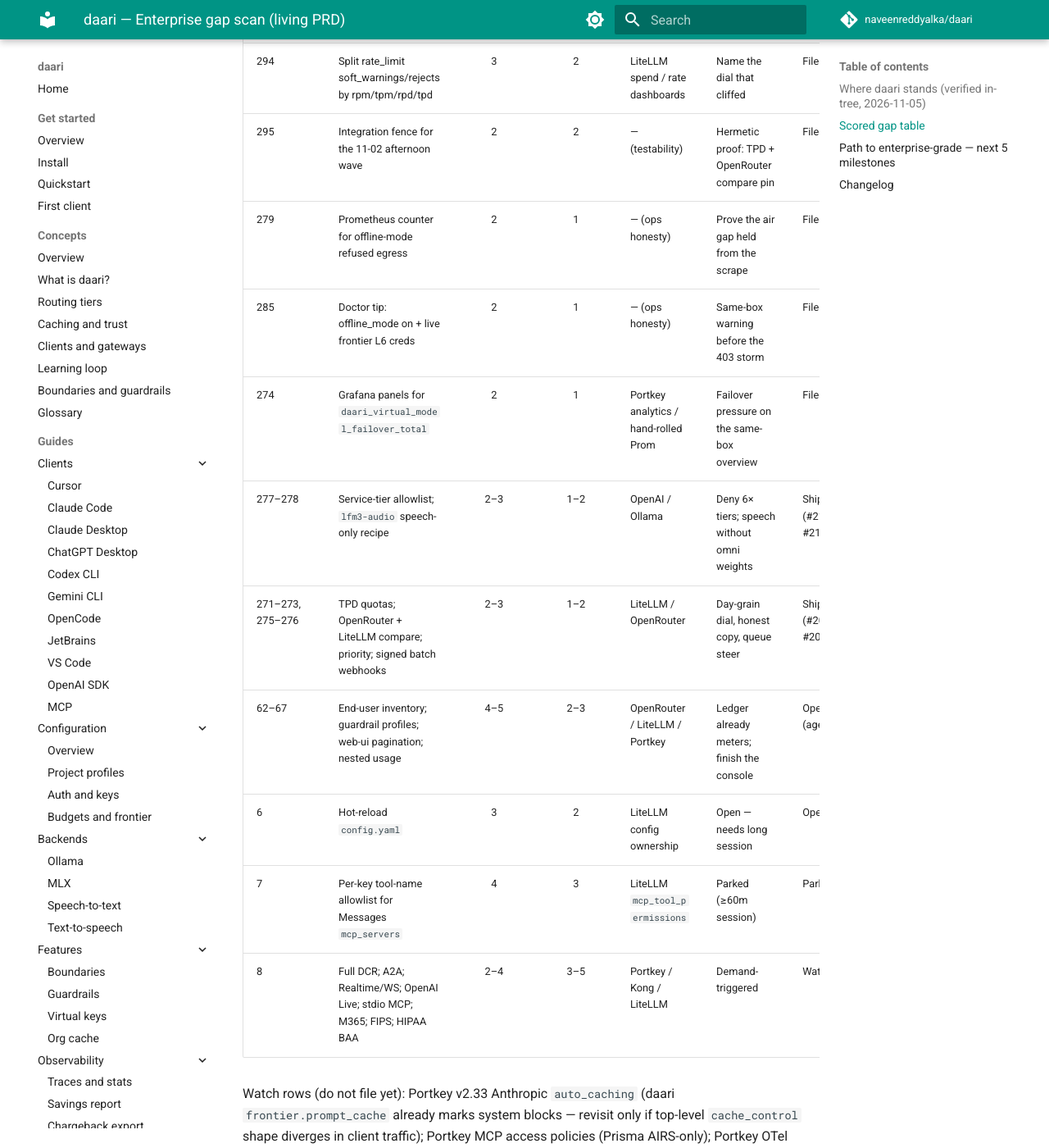
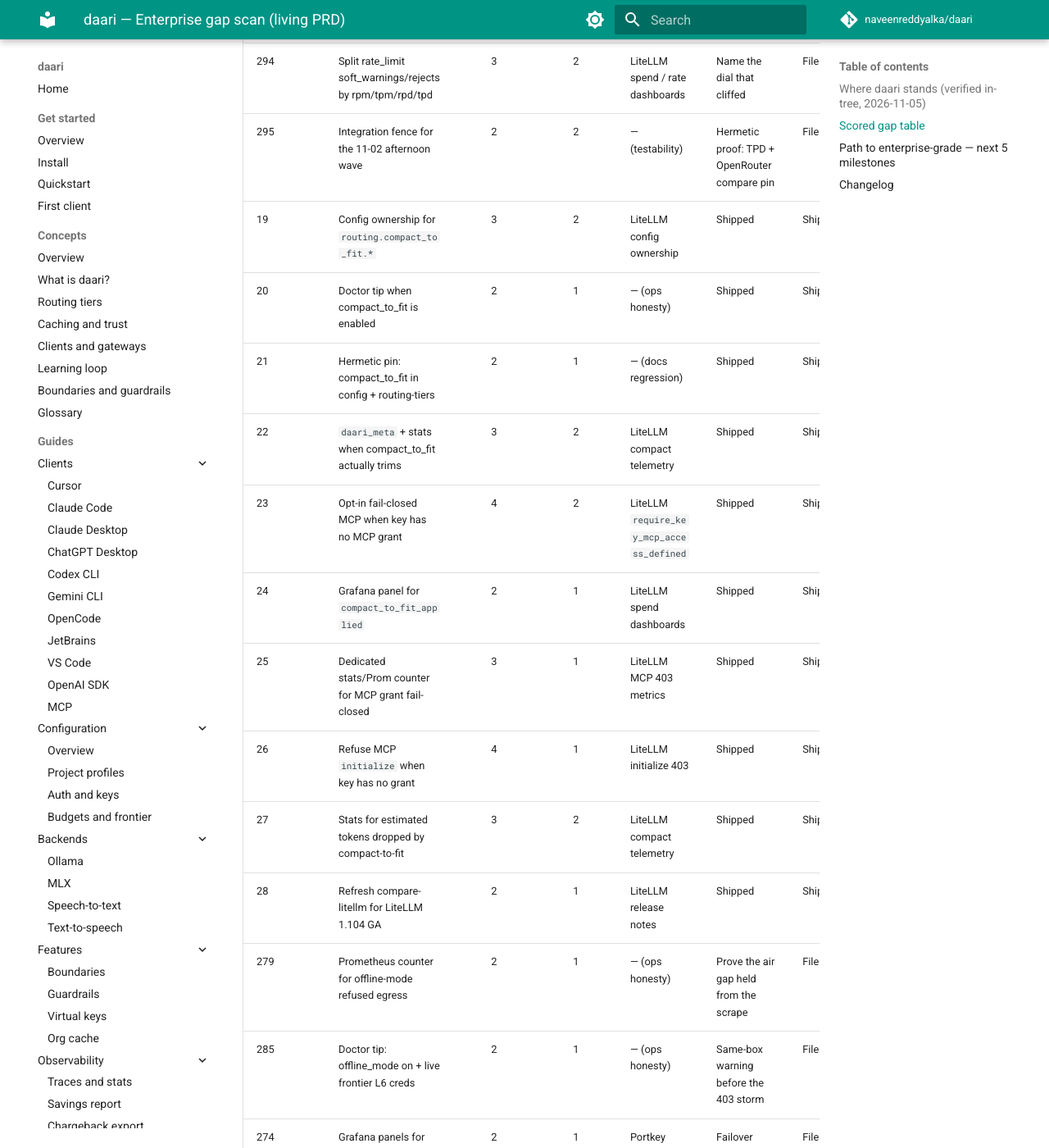
Before and after one commit to naveenreddyalka/daari, an MkDocs documentation site: the page built from docs/prd/ENTERPRISE.md, in a window 1280 px wide and 1400 px high, scrolled down 3921 px. Shown: the whole window at 82% size. Built offline with MkDocs 1.6.1 and Material for MkDocs 9.7.7, drawn with Linux system fonts in a browser that asks for light colours; comment, search, counter and statistics services are not loaded.

Commit message:
docs(prd): restore enterprise compact/mcp shipped pin rows
Co-authored-by: Naveen Reddy Alka <naveenreddyalka@users.noreply.github.com>

```diff
--- a/docs/prd/ENTERPRISE.md
+++ b/docs/prd/ENTERPRISE.md
@@ -67,6 +67,16 @@ tail; LiteLLM's requester-IP omit dial has no daari twin on enterprise audit.
 | 281–284 | LiteLLM LTS compare; offline PATCH; batch org webhook; request tags | 2–3 | 1–2 | LiteLLM / OpenRouter / Portkey | Honesty + air-gap + jobs + Signals on-box | Shipped (#2116–#2119) |
 | 294 | Split rate_limit soft_warnings/rejects by rpm/tpm/rpd/tpd | 3 | 2 | LiteLLM spend / rate dashboards | Name the dial that cliffed | Filed [#2096](https://github.com/naveenreddyalka/daari/issues/2096) |
 | 295 | Integration fence for the 11-02 afternoon wave | 2 | 2 | — (testability) | Hermetic proof: TPD + OpenRouter compare pin | Filed [#2097](https://github.com/naveenreddyalka/daari/issues/2097) |
+| 19 | Config ownership for `routing.compact_to_fit.*` | 3 | 2 | LiteLLM config ownership | Shipped | Shipped |
+| 20 | Doctor tip when compact_to_fit is enabled | 2 | 1 | — (ops honesty) | Shipped | Shipped |
+| 21 | Hermetic pin: compact_to_fit in config + routing-tiers | 2 | 1 | — (docs regression) | Shipped | Shipped |
+| 22 | `daari_meta` + stats when compact_to_fit actually trims | 3 | 2 | LiteLLM compact telemetry | Shipped | Shipped |
+| 23 | Opt-in fail-closed MCP when key has no MCP grant | 4 | 2 | LiteLLM `require_key_mcp_access_defined` | Shipped | Shipped |
+| 24 | Grafana panel for `compact_to_fit_applied` | 2 | 1 | LiteLLM spend dashboards | Shipped | Shipped |
+| 25 | Dedicated stats/Prom counter for MCP grant fail-closed | 3 | 1 | LiteLLM MCP 403 metrics | Shipped | Shipped |
+| 26 | Refuse MCP `initialize` when key has no grant | 4 | 1 | LiteLLM initialize 403 | Shipped | Shipped |
+| 27 | Stats for estimated tokens dropped by compact-to-fit | 3 | 2 | LiteLLM compact telemetry | Shipped | Shipped |
+| 28 | Refresh compare-litellm for LiteLLM 1.104 GA | 2 | 1 | LiteLLM release notes | Shipped | Shipped |
 | 279 | Prometheus counter for offline-mode refused egress | 2 | 1 | — (ops honesty) | Prove the air gap held from the scrape | Filed [#2072](https://github.com/naveenreddyalka/daari/issues/2072) |
 | 285 | Doctor tip: offline_mode on + live frontier L6 creds | 2 | 1 | — (ops honesty) | Same-box warning before the 403 storm | Filed [#2079](https://github.com/naveenreddyalka/daari/issues/2079) |
 | 274 | Grafana panels for `daari_virtual_model_failover_total` | 2 | 1 | Portkey analytics / hand-rolled Prom | Failover pressure on the same-box overview | Filed [#2059](https://github.com/naveenreddyalka/daari/issues/2059) |
```
